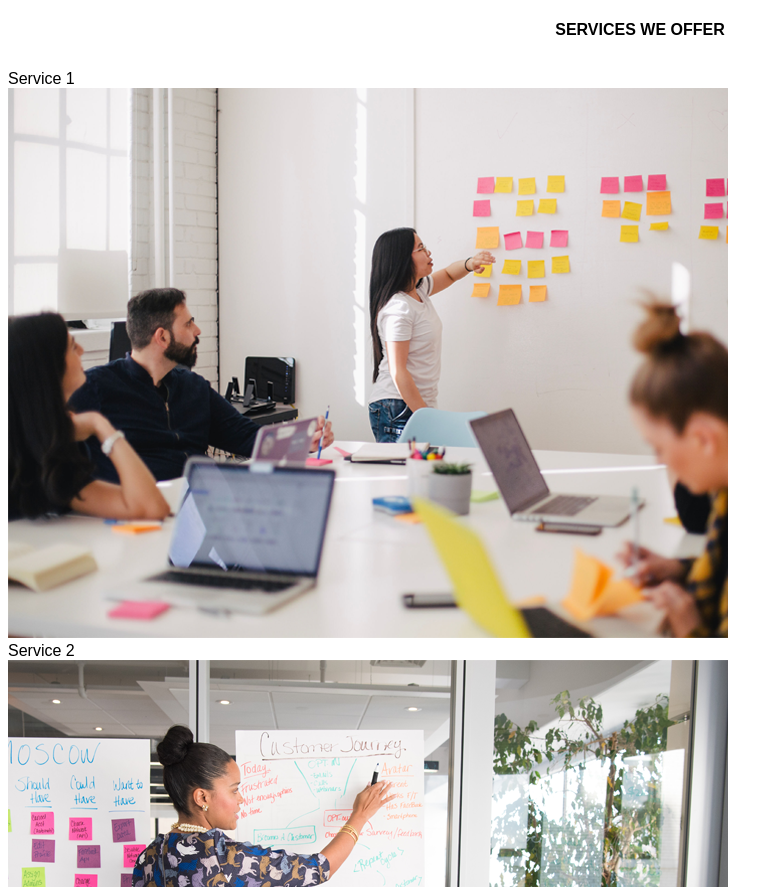
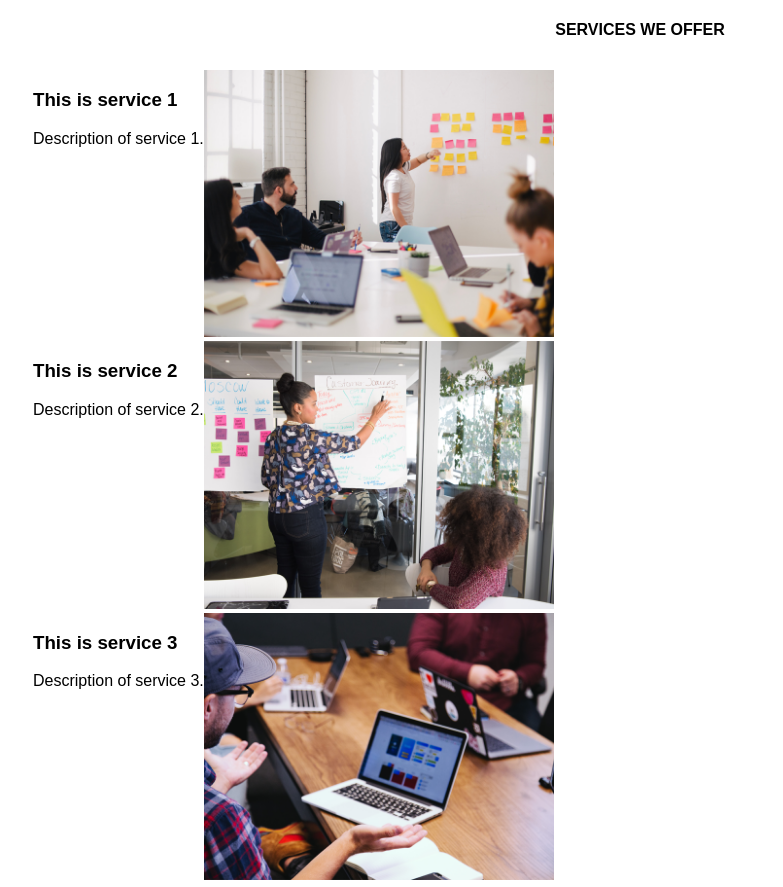
Before and after one commit to davitmnatsakanyan/cambermast-layout, a plain HTML site: page index.html in a window 1280 px wide. Shown: the part 540-1427 px from the top of the page, without its empty margins (0-783 px from the left). Drawn offline with Linux system fonts and the light colour scheme.

Commit message:
create layout to use flex

```diff
--- a/index.html
+++ b/index.html
@@ -37,13 +37,48 @@
             <h1>Services we offer</h1>
         </div>
 
+        <!-- Services area -->
         <div class="services-area">
-            <div>Service 1</div>
-            <div><img src="images/home/home-agile-transformation.png" alt=""></div>
-            <div>Service 2</div>
-            <div><img src="images/home/home-agile-coaching.png" alt=""></div>
-            <div>Service 3</div>
-            <div><img src="images/home/home-agile-sw-implementation.png" alt=""></div>
+            <div class="services">
+                <div class="services__item services_item--body">
+                    <h3>This is service 1</h3>
+                    <p>Description of service 1.</p>
+                </div>
+                <div class="services__item services__item--figure">
+                    <img class="services__item services__item--image" src="images/home/home-agile-transformation.png" alt="Agile transformation image.">
+                </div>
+                <div class="services__item services_item--body">
+                    <h3>This is service 2</h3>
+                    <p>Description of service 2.</p>
+                </div>
+                <div class="services__item services__item--figure">
+                    <img class="services__item services__item--image" src="images/home/home-agile-coaching.png" alt="Agile transformation image.">
+                </div>
+                <div class="services__item services_item--body">
+                    <h3>This is service 3</h3>
+                    <p>Description of service 3.</p>
+                </div>
+                <div class="services__item services__item--figure">
+                    <img class="services__item services__item--image" src="images/home/home-agile-sw-implementation.png" alt="Agile transformation image.">
+                </div>
+            </div>
+        </div>
+
+            <!-- <div class="services-area__item services-area__item--body">
+                <h3>This is service 1</h3>
+                <p>Some information about the service.</p>
+            </div>
+            <div class="services-area__item services-area__item--figure">
+                <img class="services-area__image" src="images/home/home-agile-transformation.png" alt="">
+            </div>
+            <div class="services-image-div ">
+                <img class="services-image" src="images/home/home-agile-coaching.png" alt="">
+            </div>
+            <div class="services-text">This is service 2</div>
+            <div class="services-text">This is service 3</div>
+            <div class="services-image-div">
+                <img class="services-image" src="images/home/home-agile-sw-implementation.png" alt="">
+            </div> -->
         </div>
         <!--
 
--- a/scss/layout/_svcs.scss
+++ b/scss/layout/_svcs.scss
@@ -1,8 +1,64 @@
+layout for services
+
 // layout for services
 
-.title-area {
+.services-area {
     grid-area: svcs;
+    display: grid;
+    grid-template-columns: 1fr;
+    grid-template-rows: auto;
+
+    @if $debug { background-color: $debugServicesArea; }
+}
+
+@include for-size(full-size) {
+    .services-area {
+    grid-area: svcs;
+    display: grid;
+    grid-template-columns: 1fr 1fr;
+    grid-template-rows: auto;
     margin-left: $gridMarginLeft;
-    margin-bottom: $gridMarginRight;
-    @if $debug { background-color: $debugTitleArea; }
+    margin-right: $gridMarginRight;
+
+    @if $debug { background-color: $debugServicesArea; }
+    }
 }
+
+.services {
+    display: flex;
+    flex-wrap: wrap;
+
+    &:nth-child(even) {
+        flex-direction: row-reverse; // 3
+      }
+
+    &__item {
+        &--image {
+            width: 350px;
+            max-width: 100%;
+            height: auto;
+        }
+    }
+}
+
+
+
+
+// .services-text {
+//     display: grid;
+//     align-items: center;
+//     justify-content: center;
+// }
+
+// .services-image-div {
+//     display: grid;
+//     align-items: center;
+//     justify-content: center;
+// }
+
+// .services-image {
+//     // min-width: 350px; // Do not resize to smaller than this.
+//     width: 350px;
+//     max-width: 100%;
+//     height: auto;
+// }
--- a/scss/main.scss
+++ b/scss/main.scss
@@ -11,6 +11,7 @@
 @import 'layout/nav';
 @import 'layout/tban';
 @import 'layout/title';
+@import 'layout/svcs';
 
 
 // 7-1 Reference guide
```
Also changed, not shown: scss/main.css, 1 other file.
